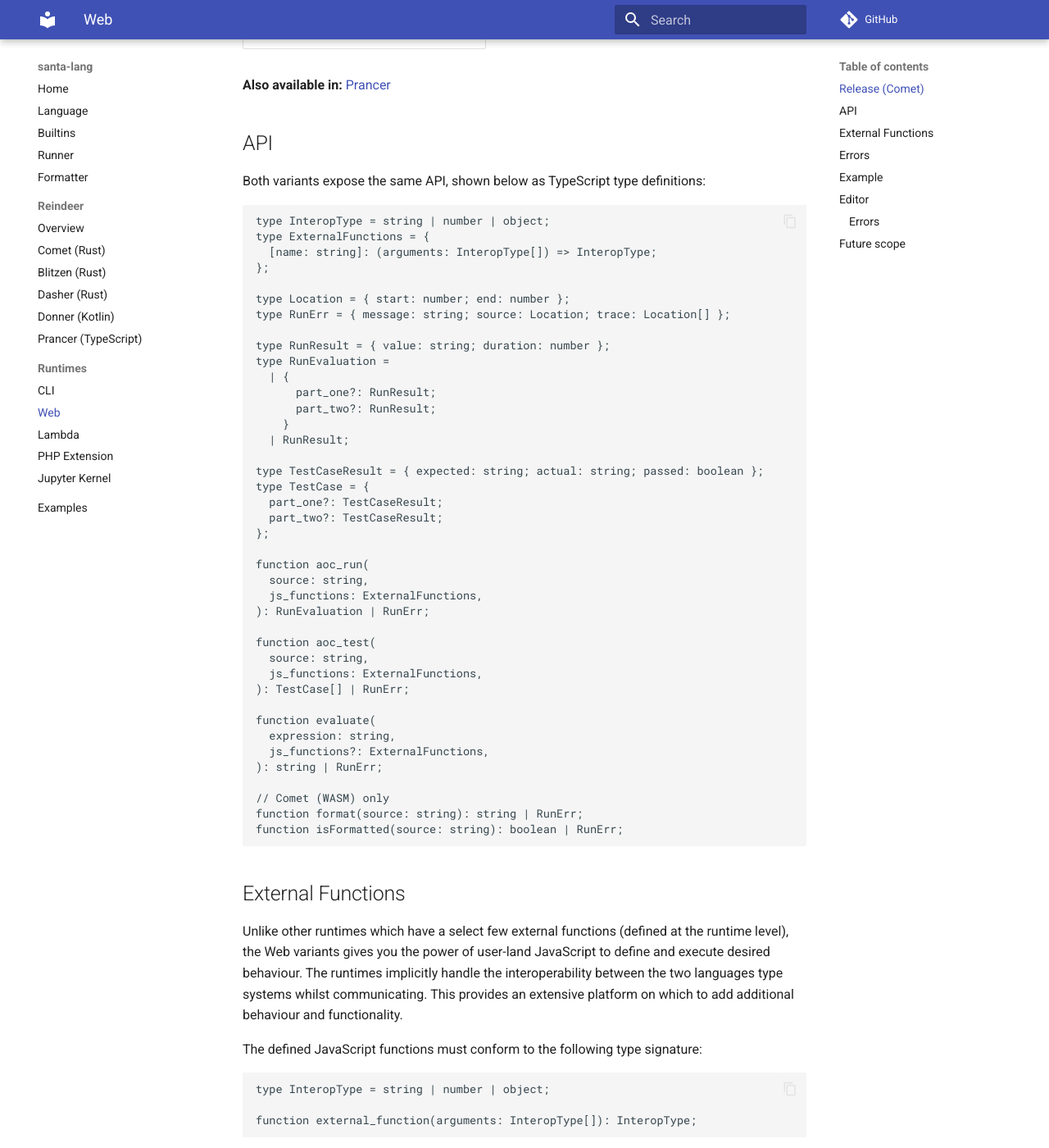
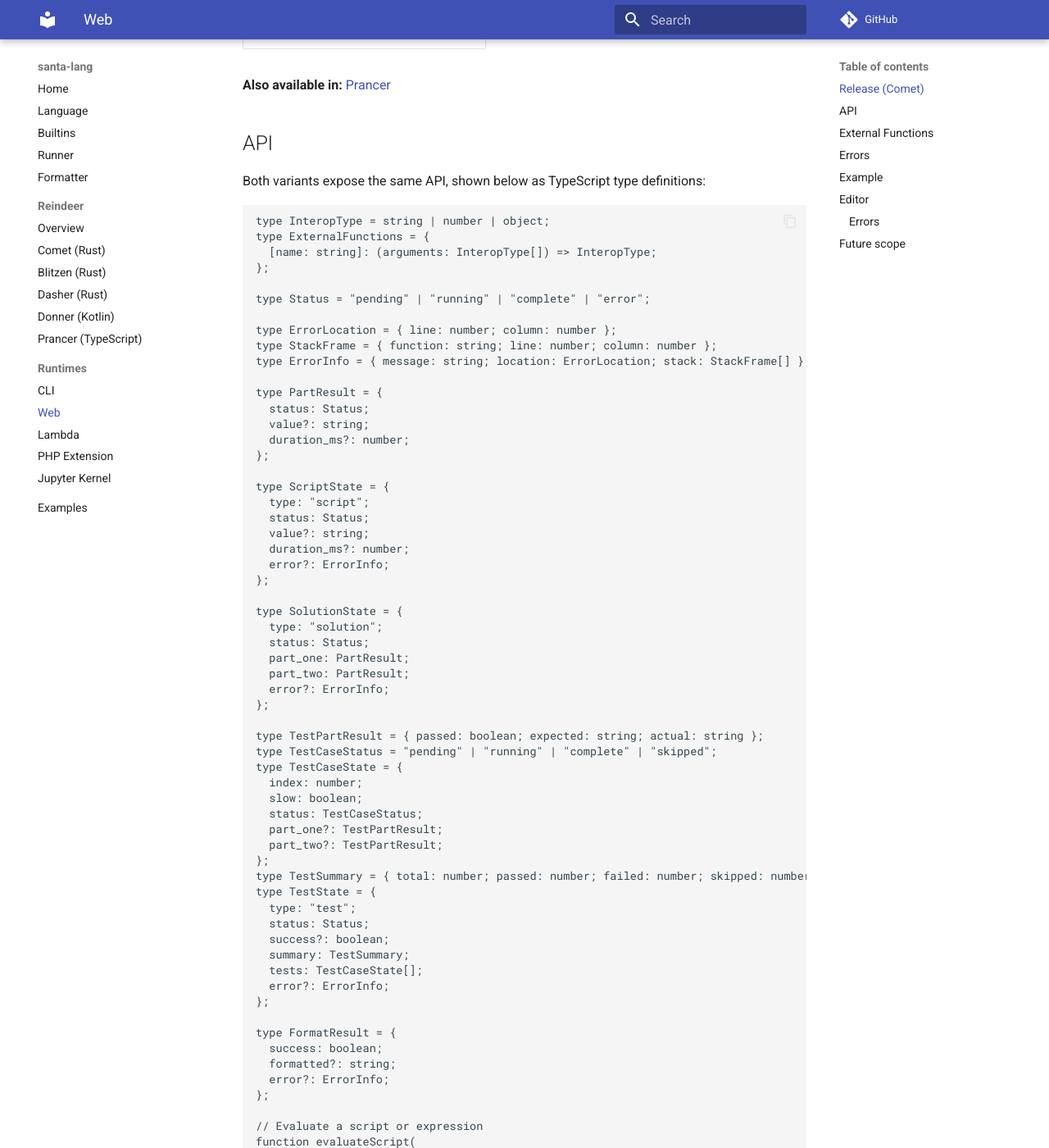
Before and after one commit to eddmann/santa-lang, an MkDocs documentation site: the page built from docs/web.md, in a window 1280 px wide and 1400 px high, scrolled down 751 px. Shown: the whole window at 82% size. Built offline with MkDocs 1.6.1 and Material for MkDocs 9.7.7, drawn with Linux system fonts in a browser that asks for light colours; comment, search, counter and statistics services are not loaded; some of the changed text lies outside the part shown.

Commit message:
refactor(runner): migrate from webpack/yarn to Bun bundler
- Replace webpack with Bun's built-in bundler for simpler build process
- Switch from yarn/npm to Bun for package management
- Update santa-lang-wasm dependency from 0.0.1 to 1.0.1
- Rewrite runner.js to manually load WASM module (Bun doesn't support
  webpack's async WASM imports)
- Update web.md and formatter.md to document new WASM API with state
  objects, progress callbacks, and renamed functions (evaluateScript,
  evaluateSolution, testSolution)

````diff
--- a/docs/web.md
+++ b/docs/web.md
@@ -34,41 +34,84 @@ type ExternalFunctions = {
   [name: string]: (arguments: InteropType[]) => InteropType;
 };
 
-type Location = { start: number; end: number };
-type RunErr = { message: string; source: Location; trace: Location[] };
+type Status = "pending" | "running" | "complete" | "error";
 
-type RunResult = { value: string; duration: number };
-type RunEvaluation =
-  | {
-      part_one?: RunResult;
-      part_two?: RunResult;
-    }
-  | RunResult;
+type ErrorLocation = { line: number; column: number };
+type StackFrame = { function: string; line: number; column: number };
+type ErrorInfo = { message: string; location: ErrorLocation; stack: StackFrame[] };
 
-type TestCaseResult = { expected: string; actual: string; passed: boolean };
-type TestCase = {
-  part_one?: TestCaseResult;
-  part_two?: TestCaseResult;
+type PartResult = {
+  status: Status;
+  value?: string;
+  duration_ms?: number;
 };
 
-function aoc_run(
+type ScriptState = {
+  type: "script";
+  status: Status;
+  value?: string;
+  duration_ms?: number;
+  error?: ErrorInfo;
+};
+
+type SolutionState = {
+  type: "solution";
+  status: Status;
+  part_one: PartResult;
+  part_two: PartResult;
+  error?: ErrorInfo;
+};
+
+type TestPartResult = { passed: boolean; expected: string; actual: string };
+type TestCaseStatus = "pending" | "running" | "complete" | "skipped";
+type TestCaseState = {
+  index: number;
+  slow: boolean;
+  status: TestCaseStatus;
+  part_one?: TestPartResult;
+  part_two?: TestPartResult;
+};
+type TestSummary = { total: number; passed: number; failed: number; skipped: number };
+type TestState = {
+  type: "test";
+  status: Status;
+  success?: boolean;
+  summary: TestSummary;
+  tests: TestCaseState[];
+  error?: ErrorInfo;
+};
+
+type FormatResult = {
+  success: boolean;
+  formatted?: string;
+  error?: ErrorInfo;
+};
+
+// Evaluate a script or expression
+function evaluateScript(
   source: string,
-  js_functions: ExternalFunctions,
-): RunEvaluation | RunErr;
+  externalFunctions?: ExternalFunctions,
+  onProgress?: (state: ScriptState) => void,
+): ScriptState;
 
-function aoc_test(
+// Evaluate a solution (part_one/part_two)
+function evaluateSolution(
   source: string,
-  js_functions: ExternalFunctions,
-): TestCase[] | RunErr;
+  externalFunctions?: ExternalFunctions,
+  onProgress?: (state: SolutionState) => void,
+): SolutionState;
 
-function evaluate(
-  expression: string,
-  js_functions?: ExternalFunctions,
-): string | RunErr;
+// Run test cases
+function testSolution(
+  source: string,
+  includeSlow?: boolean,
+  externalFunctions?: ExternalFunctions,
+  onProgress?: (state: TestState) => void,
+): TestState;
 
 // Comet (WASM) only
-function format(source: string): string | RunErr;
-function isFormatted(source: string): boolean | RunErr;
+function format(source: string): FormatResult;
+function isFormatted(source: string): boolean;
 ```
 
 ## External Functions
@@ -93,22 +136,30 @@ const puts = (arguments: InteropType[]): InteropType => console.log(...arguments
 
 ## Errors
 
-If an error occurs during execution the the program is immediately halted; with the error message, location and associated call stack trace locations returned as an `RunErr` object (as detailed above).
+All functions return state objects with a `status` field. When `status` is `"error"`, the `error` property contains detailed error information including the message, source location (line and column), and stack trace. Functions never throw exceptions.
 
 ## Example
 
 Below is an example of how the WASM variant can be used within a Web context.
 
 ```js
-import { evaluate, format, isFormatted } from "@eddmann/santa-lang-wasm";
+import { evaluateScript, evaluateSolution, testSolution, format, isFormatted } from "@eddmann/santa-lang-wasm";
 
-evaluate("[1, 2, 3] |> map(_ + 1) |> sum");
+// Evaluate a simple expression
+const result = evaluateScript("[1, 2, 3] |> map(_ + 1) |> sum");
+if (result.status === "complete") {
+  console.log(result.value); // "10"
+}
 
-evaluate('puts("Hello, world")', { puts: console.log.bind(console) });
+// With external functions
+const withPuts = evaluateScript('puts("Hello, world")', { puts: console.log.bind(console) });
 
 // Formatting (Comet only)
-format("let x=1+2"); // Returns: "let x = 1 + 2\n"
-isFormatted("let x = 1 + 2\n"); // Returns: true
+const formatted = format("let x=1+2");
+if (formatted.success) {
+  console.log(formatted.formatted); // "let x = 1 + 2\n"
+}
+console.log(isFormatted("let x = 1 + 2\n")); // true
 ```
 
 ## Editor
````
Also changed, not shown: docs/formatter.md (+5 -1 lines), 8 other files.
